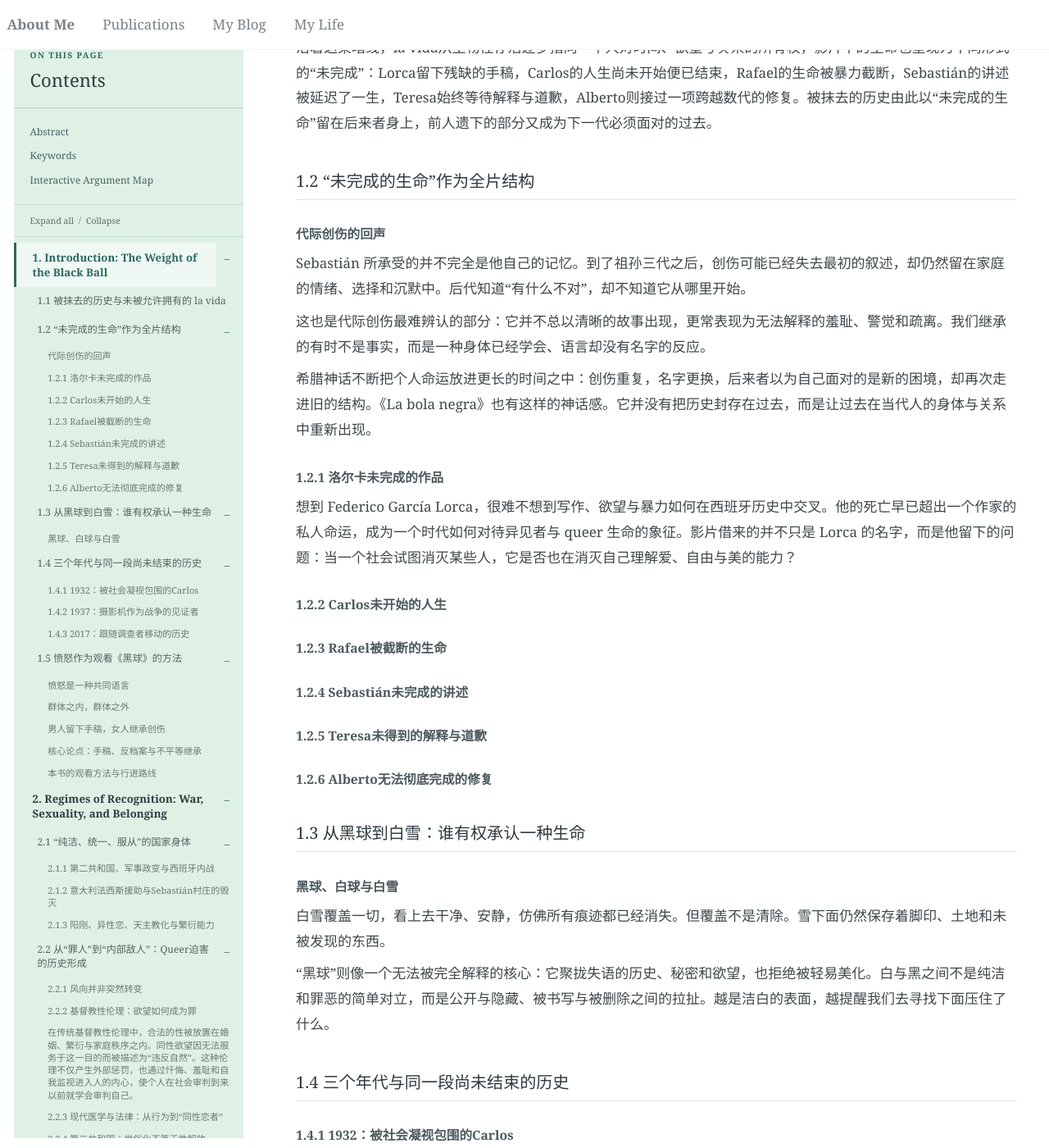
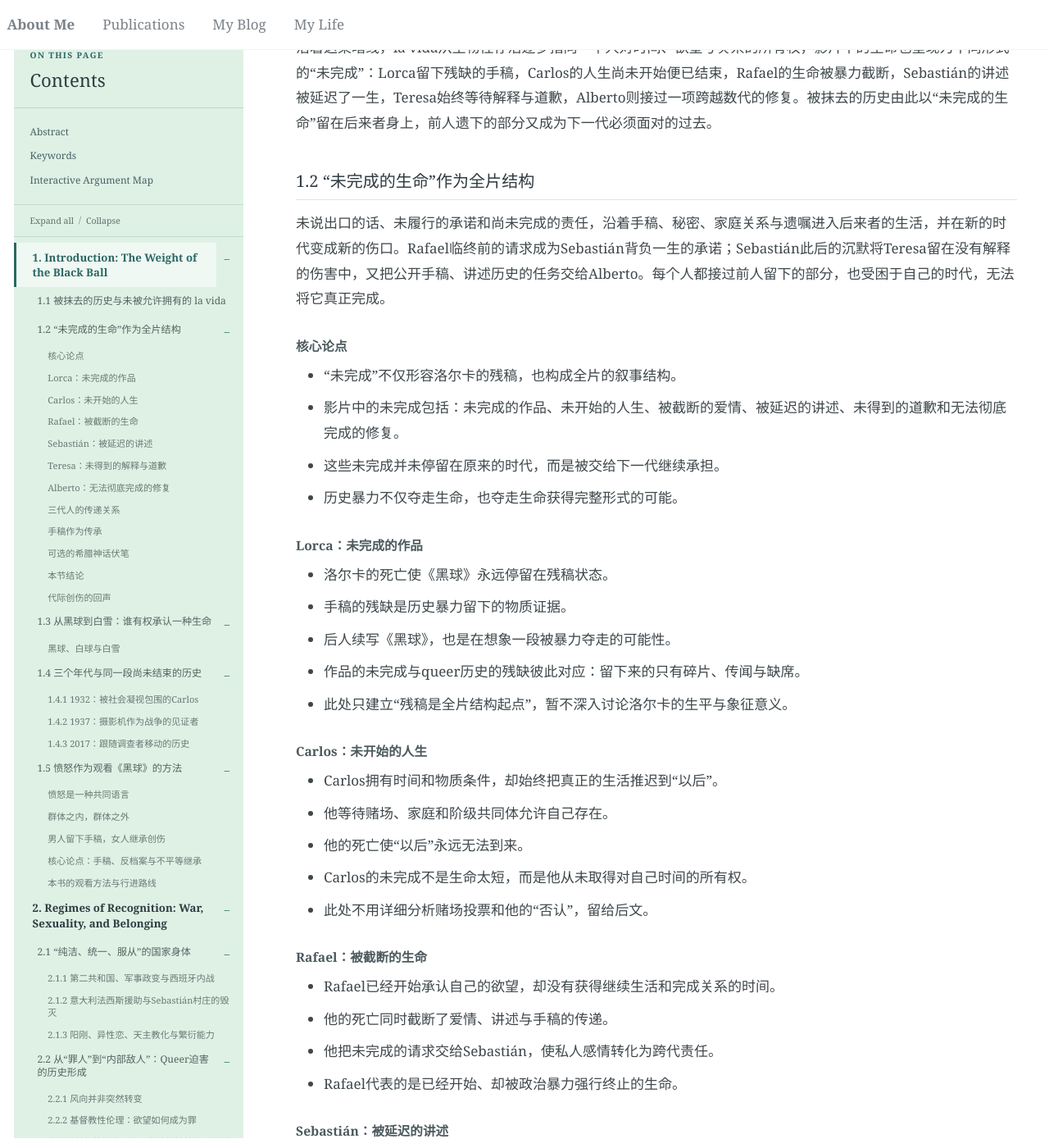
Before and after one commit to Cathylixi/Cathylixi.github.io, a Jekyll site: the page built from _posts/2026-11-10-la-bola-negra-review.md, in a window 1280 px wide and 1400 px high, scrolled down 3558 px. Shown: the whole window at 82% size. Built offline with Jekyll 4.4.1, drawn with Linux system fonts in a browser that asks for light colours; nearby versions of some CDN libraries; some of the changed text lies outside the part shown.

Commit message:
Publish La Bola Negra from Google Docs

```diff
--- a/_posts/2026-11-10-la-bola-negra-review.md
+++ b/_posts/2026-11-10-la-bola-negra-review.md
@@ -74,27 +74,153 @@ visualization_title: "《黑球》动态关系星图"
 
 ### 1.2 “未完成的生命”作为全片结构
 
+未说出口的话、未履行的承诺和尚未完成的责任，沿着手稿、秘密、家庭关系与遗嘱进入后来者的生活，并在新的时代变成新的伤口。Rafael临终前的请求成为Sebastián背负一生的承诺；Sebastián此后的沉默将Teresa留在没有解释的伤害中，又把公开手稿、讲述历史的任务交给Alberto。每个人都接过前人留下的部分，也受困于自己的时代，无法将它真正完成。
+
+#### 核心论点
+
+- “未完成”不仅形容洛尔卡的残稿，也构成全片的叙事结构。
+
+- 影片中的未完成包括：未完成的作品、未开始的人生、被截断的爱情、被延迟的讲述、未得到的道歉和无法彻底完成的修复。
+
+- 这些未完成并未停留在原来的时代，而是被交给下一代继续承担。
+
+- 历史暴力不仅夺走生命，也夺走生命获得完整形式的可能。
+
+#### Lorca：未完成的作品
+
+- 洛尔卡的死亡使《黑球》永远停留在残稿状态。
+
+- 手稿的残缺是历史暴力留下的物质证据。
+
+- 后人续写《黑球》，也是在想象一段被暴力夺走的可能性。
+
+- 作品的未完成与queer历史的残缺彼此对应：留下来的只有碎片、传闻与缺席。
+
+- 此处只建立“残稿是全片结构起点”，暂不深入讨论洛尔卡的生平与象征意义。
+
+#### Carlos：未开始的人生
+
+- Carlos拥有时间和物质条件，却始终把真正的生活推迟到“以后”。
+
+- 他等待赌场、家庭和阶级共同体允许自己存在。
+
+- 他的死亡使“以后”永远无法到来。
+
+- Carlos的未完成不是生命太短，而是他从未取得对自己时间的所有权。
+
+- 此处不用详细分析赌场投票和他的“否认”，留给后文。
+
+#### Rafael：被截断的生命
+
+- Rafael已经开始承认自己的欲望，却没有获得继续生活和完成关系的时间。
+
+- 他的死亡同时截断了爱情、讲述与手稿的传递。
+
+- 他把未完成的请求交给Sebastián，使私人感情转化为跨代责任。
+
+- Rafael代表的是已经开始、却被政治暴力强行终止的生命。
+
+#### Sebastián：被延迟的讲述
+
+- Sebastián活了下来，却用一生推迟讲述自己经历过的一切。
+
+- 他保存了手稿，也保存了秘密。
+
+- 保存与隐藏发生在同一个动作中：手稿没有被毁灭，也没有进入公共历史。
+
+- 他与Ramón共同生活了一辈子，却始终借用“亲戚”的身份保护这段关系。
+
+- Sebastián既是历史的保存者，也是历史继续沉默的原因。
+
+- 他的未完成最终被写进遗嘱，交给Alberto处理。
+
+#### Teresa：未得到的解释与道歉
+
+- Teresa继承的不是手稿，而是父亲的离开、沉默与拒绝解释。
+
+- Sebastián为了保护自己的生活作出的选择，也伤害了妻子和女儿。
+
+- Teresa的愤怒来自长期得不到解释，也得不到道歉。
+
+- queer压迫造成的伤害不会只停留在queer主体身上，也会进入亲密关系和家庭结构。
+
+- 家庭成员承担的创伤并不平均：男人保存手稿，女人承受被遗弃和照料的后果。
+
+- Teresa让“未完成”从历史秘密转化为情感债务。
+
+#### Alberto：无法彻底完成的修复
+
+- Alberto继承了手稿，也继承了一个自己没有制造的问题。
+
+- 他能够调查、公开和重新讲述过去，却不能让死者复生，也不能替Sebastián向Teresa完成道歉。
+
+- 知道真相不等于完成修复。
+
+- Alberto比上一代拥有更多自由，但自由并不会自动消除继承而来的创伤。
+
+- 他的任务不是替祖父洗清罪责，而是决定如何保存、讲述并承担这段历史。
+
+- 修复只能推进，无法彻底完成。
+
+#### 三代人的传递关系
+
+- Sebastián、Teresa与Alberto构成三种不同的历史位置：
+
+- Sebastián制造并保存秘密；
+
+- Teresa承受秘密造成的情感后果；
+
+- Alberto尝试解释秘密并修复关系。
+
+- 创伤传递给后代的往往不是完整故事，而是羞耻、愤怒、警觉、疏离和无法解释的行为。
+
+- Alberto继承的是“后记忆”：他没有亲历战争，却生活在战争塑造的家庭关系中。
+
+- 每一代都拥有比上一代更多的语言和空间，也都受到自己时代的限制。
+
+- 历史并非从压迫直线走向自由；它通过家庭关系不断改变形式。
+
+#### 手稿作为传承
+
+- 手稿把六种未完成连接起来。
+
+- 对Lorca而言，它是未完成的创作。
+
+- 对Rafael而言，它是必须保存的未来。
+
+- 对Sebastián而言，它是承诺、罪疚与沉默。
+
+- 对Teresa而言，它与父亲没有解释的离开相连。
+
+- 对Alberto而言，它是一项继承而来的修复任务。
+
+- 传承既是一份礼物，也可能是一笔由后人偿还的债。
+
+#### 可选的希腊神话伏笔
+
+- 被埋在地下的Daphnis与Chloe马赛克，可以对应被埋藏的爱情与历史。
+
+- 后来者以为自己面对新的困境，却再次进入旧有结构。
+
+- 神话中的循环时间可以解释影片为何让不同年代彼此照映。
+
+- 本节只需提到这种重复感，详细的希腊神话分析留到后文。
+
+#### 本节结论
+
+- 这些人物的生命并非没有发生，而是分别失去了开始、延续、命名、讲述或完成的机会。
+
+- “未完成”不是人物的个人缺陷，而是历史暴力留在生命形式中的痕迹。
+
+- 每一代只能完成其中一部分，再把剩余部分交给下一代。
+
+- 被抹去的历史最终以未完成的关系、未履行的承诺和未偿还的情感债务继续存在。
+
+为什么这些人物虽然生活在不同时代，却共同构成一种“未完成”的结构？
+
 #### 代际创伤的回声
 
-Sebastián 所承受的并不完全是他自己的记忆。到了祖孙三代之后，创伤可能已经失去最初的叙述，却仍然留在家庭的情绪、选择和沉默中。后代知道“有什么不对”，却不知道它从哪里开始。
-
-这也是代际创伤最难辨认的部分：它并不总以清晰的故事出现，更常表现为无法解释的羞耻、警觉和疏离。我们继承的有时不是事实，而是一种身体已经学会、语言却没有名字的反应。
-
-希腊神话不断把个人命运放进更长的时间之中：创伤重复，名字更换，后来者以为自己面对的是新的困境，却再次走进旧的结构。《La bola negra》也有这样的神话感。它并没有把历史封存在过去，而是让过去在当代人的身体与关系中重新出现。
-
-#### 1.2.1 洛尔卡未完成的作品
-
-想到 Federico García Lorca，很难不想到写作、欲望与暴力如何在西班牙历史中交叉。他的死亡早已超出一个作家的私人命运，成为一个时代如何对待异见者与 queer 生命的象征。影片借来的并不只是 Lorca 的名字，而是他留下的问题：当一个社会试图消灭某些人，它是否也在消灭自己理解爱、自由与美的能力？
-
-#### 1.2.2 Carlos未开始的人生
-
-#### 1.2.3 Rafael被截断的生命
-
-#### 1.2.4 Sebastián未完成的讲述
-
-#### 1.2.5 Teresa未得到的解释与道歉
-
-#### 1.2.6 Alberto无法彻底完成的修复
+到了Alberto这一代，创伤已经失去最初的叙述，却仍然留在家庭的情绪、选择与沉默中。后代知道“有什么不对”，却不知道它从哪里开始。“未完成”由此不只通过手稿传递，也通过羞耻、警觉、疏离和无法解释的愤怒进入下一代。
 
 ### 1.3 从黑球到白雪：谁有权承认一种生命
 
@@ -354,6 +480,10 @@ Ramón后来告诉Alberto：“Nos fuimos al pueblo y vivimos toda la vida en es
 
 ## 4. Saving the Manuscript, Imprisoning the Past
 
+想到 Federico García Lorca，很难不想到写作、欲望与暴力如何在西班牙历史中交叉。他的死亡早已超出一个作家的私人命运，成为一个时代如何对待异见者与 queer 生命的象征。影片借来的并不只是 Lorca 的名字，而是他留下的问题：当一个社会试图消灭某些人，它是否也在消灭自己理解爱、自由与美的能力？
+
+希腊神话不断把个人命运放进更长的时间之中：创伤重复，名字更换，后来者以为自己面对的是新的困境，却再次走进旧的结构。《La bola negra》也有这样的神话感。它并没有把历史封存在过去，而是让过去在当代人的身体与关系中重新出现。
+
 ### 4.1 Rafael之死：两个无法相互取消的事实
 
 #### 4.1.1 尊重爱人最后意愿的一面
@@ -455,6 +585,10 @@ Ramón后来告诉Alberto：“Nos fuimos al pueblo y vivimos toda la vida en es
 ### 4.20 Sebastián的房子：爱情可以存在，却不能被命名
 
 ## 5. Unequal Inheritance: Alberto, Teresa, and Postmemory
+
+Alberto所承受的并不完全是他自己的记忆。到了祖孙三代之后，创伤可能已经失去最初的叙述，却仍然留在家庭的情绪、选择和沉默中。后代知道“有什么不对”，却不知道它从哪里开始。
+
+这也是代际创伤最难辨认的部分：它并不总以清晰的故事出现，更常表现为无法解释的羞耻、警觉和疏离。我们继承的有时不是事实，而是一种身体已经学会、语言却没有名字的反应。
 
 ### 5.1 为什么选择Alberto
 
```
